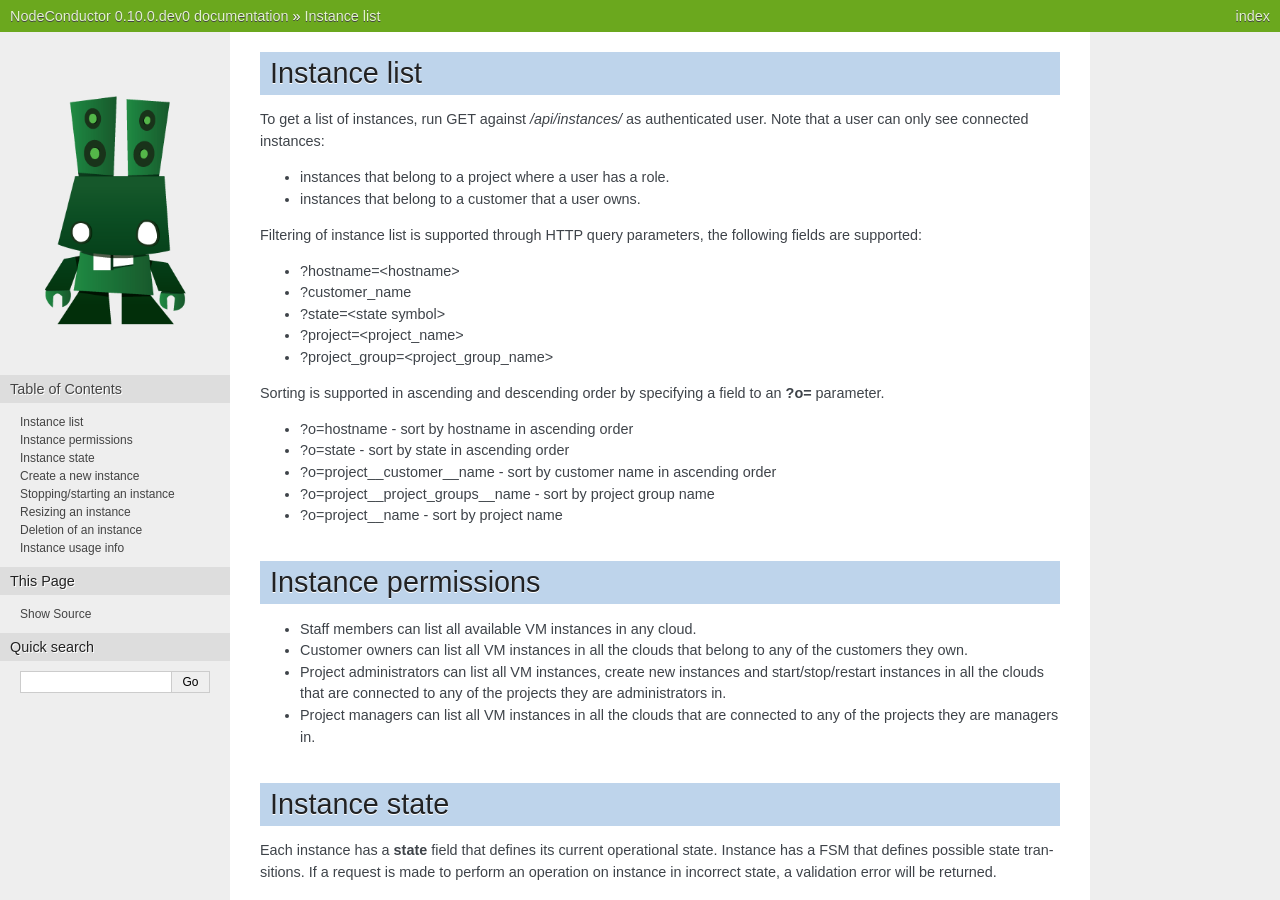
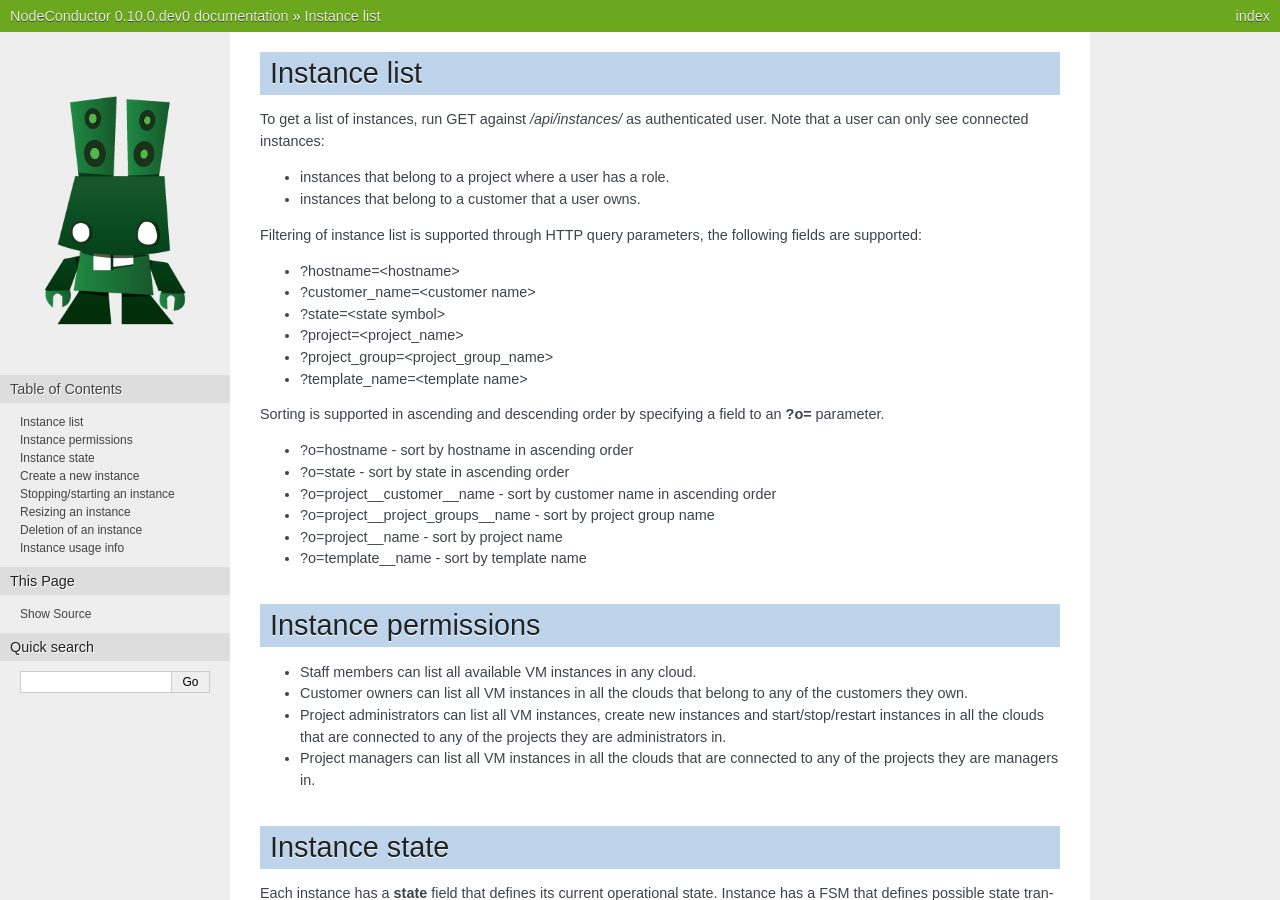
Before and after one commit to opennode/waldur-core, a Sphinx documentation site: the page built from docs/api/instance.rst, in a window 1280 px wide and 900 px high. Built offline with Sphinx 7.4.7, drawn with Linux system fonts in a browser that asks for light colours.

Commit message:
Add template filtering to Instance views
- ITACLOUD-2603

```diff
--- a/docs/api/instance.rst
+++ b/docs/api/instance.rst
@@ -10,10 +10,11 @@ only see connected instances:
 Filtering of instance list is supported through HTTP query parameters, the following fields are supported:
 
 - ?hostname=<hostname>
-- ?customer_name
+- ?customer_name=<customer name>
 - ?state=<state symbol>
 - ?project=<project_name>
 - ?project_group=<project_group_name>
+- ?template_name=<template name>
 
 Sorting is supported in ascending and descending order by specifying a field to an **?o=** parameter.
 
@@ -22,6 +23,7 @@ Sorting is supported in ascending and descending order by specifying a field to
 - ?o=project__customer__name - sort by customer name in ascending order
 - ?o=project__project_groups__name - sort by project group name
 - ?o=project__name - sort by project name
+- ?o=template__name - sort by template name
 
 
 Instance permissions
```
Also changed, not shown: 1 other file.
